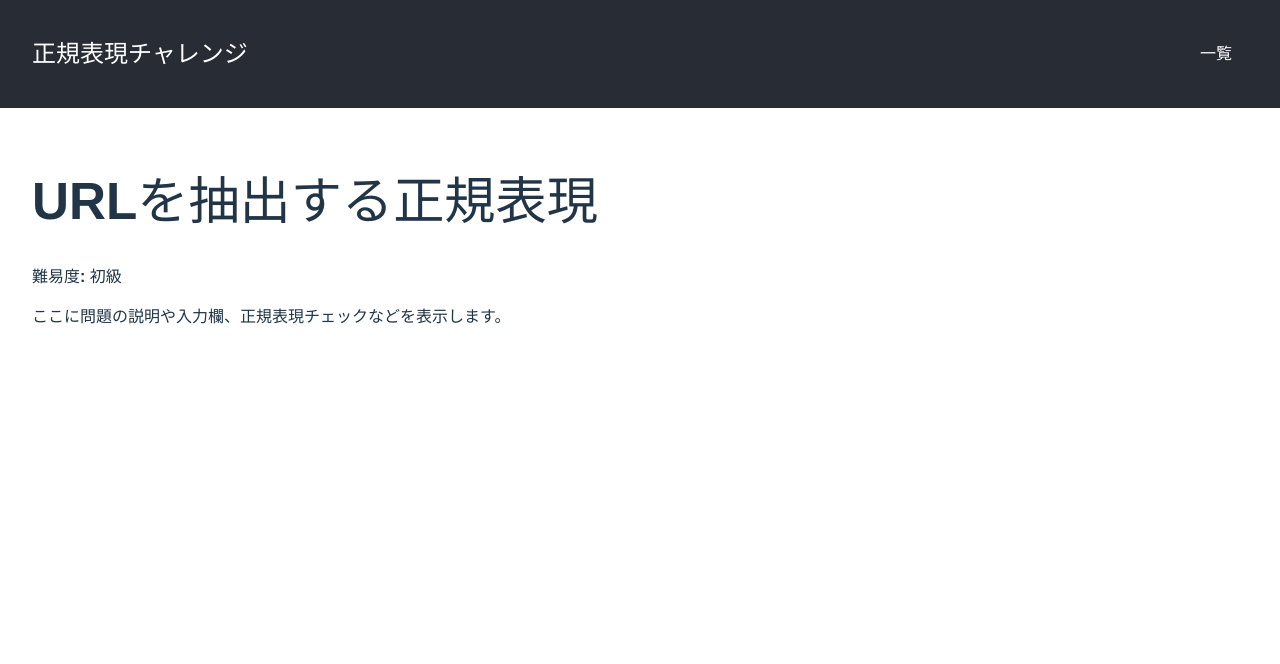
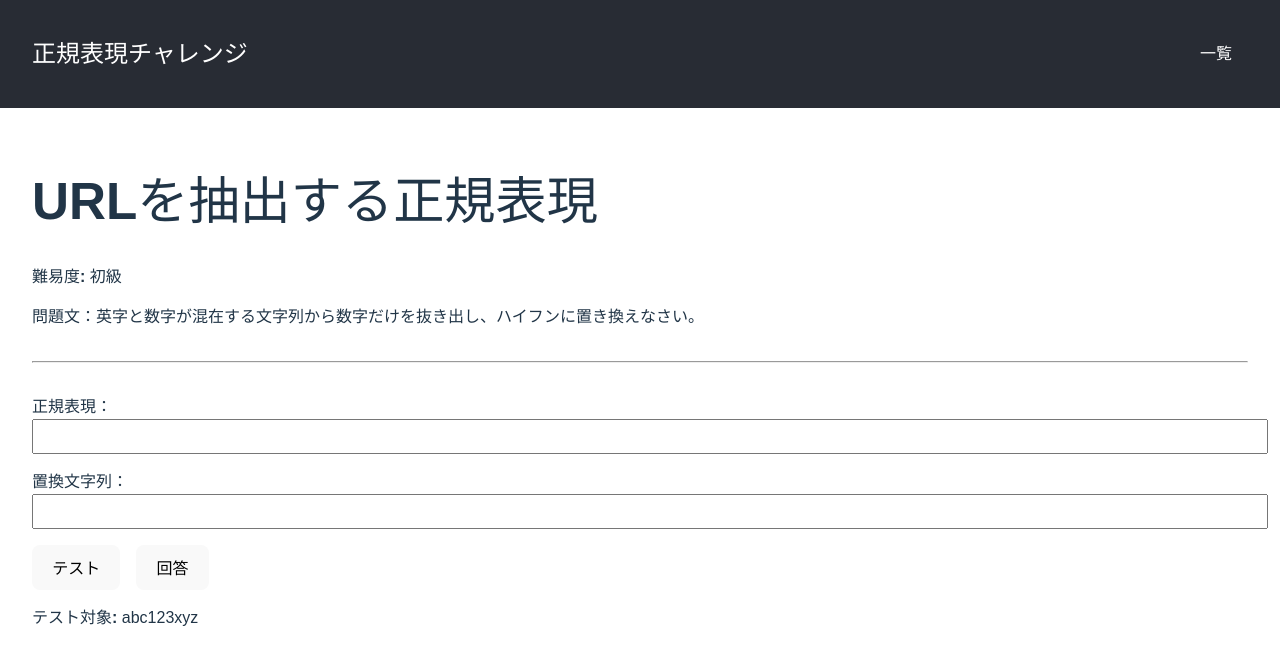
Before and after one commit to ishi720/regex-challenge, a React (Vite) app: page /challenge/1 in a window 1280 px wide. Shown: the top 664 px of the page. Built offline with nearby package versions, Linux system fonts and the light colour scheme.

Commit message:
チャレンジ画面を側だけ作成

```diff
--- a/src/pages/ChallengePage.tsx
+++ b/src/pages/ChallengePage.tsx
@@ -1,4 +1,4 @@
-import React from 'react';
+import React, { useState } from 'react';
 import { useParams } from 'react-router-dom';
 import Header from '../components/Header';
 import { challenges } from '../data/challenges';
@@ -6,8 +6,31 @@ import { challenges } from '../data/challenges';
 const ChallengePage: React.FC = () => {
   const { id } = useParams<{ id: string }>();
   const challengeId = Number(id);
+  const challenge = challenges.find((c) => c.id === challengeId);
 
-  const challenge = challenges.find((c) => c.id === challengeId);
+  // 入力欄の状態管理
+  const [regexInput, setRegexInput] = useState('');
+  const [replaceInput, setReplaceInput] = useState('');
+  const [testResult, setTestResult] = useState<string | null>(null);
+
+  // テスト対象の文字列（本来は問題データと紐付け）
+  const sampleText = 'abc123xyz';
+
+  // 「テスト」ボタンの処理
+  const handleTest = () => {
+    try {
+      const regex = new RegExp(regexInput, 'g');
+      const result = sampleText.replace(regex, replaceInput);
+      setTestResult(result);
+    } catch (error) {
+      setTestResult('正規表現の構文エラーです');
+    }
+  };
+
+  // 「回答」ボタンの処理（仮）
+  const handleSubmit = () => {
+    alert('回答を送信しました。');
+  };
 
   return (
     <>
@@ -17,7 +40,41 @@ const ChallengePage: React.FC = () => {
           <>
             <h1>{challenge.title}</h1>
             <p><strong>難易度:</strong> {challenge.difficulty}</p>
-            <p>ここに問題の説明や入力欄、正規表現チェックなどを表示します。</p>
+            <p>問題文：英字と数字が混在する文字列から数字だけを抜き出し、ハイフンに置き換えなさい。</p>
+
+            <hr style={{ margin: '2rem 0' }} />
+
+            <div>
+              <label>正規表現：</label><br />
+              <input
+                type="text"
+                value={regexInput}
+                onChange={(e) => setRegexInput(e.target.value)}
+                placeholder=""
+                style={{ width: '100%', padding: '8px', marginBottom: '1rem' }}
+              />
+
+              <label>置換文字列：</label><br />
+              <input
+                type="text"
+                value={replaceInput}
+                onChange={(e) => setReplaceInput(e.target.value)}
+                placeholder=""
+                style={{ width: '100%', padding: '8px', marginBottom: '1rem' }}
+              />
+
+              <div style={{ marginBottom: '1rem' }}>
+                <button onClick={handleTest} style={{ marginRight: '1rem' }}>
+                  テスト
+                </button>
+                <button onClick={handleSubmit}>回答</button>
+              </div>
+
+              <p><strong>テスト対象:</strong> {sampleText}</p>
+              {testResult !== null && (
+                <p><strong>結果:</strong> {testResult}</p>
+              )}
+            </div>
           </>
         ) : (
           <p>該当するチャレンジが見つかりませんでした。</p>
```
